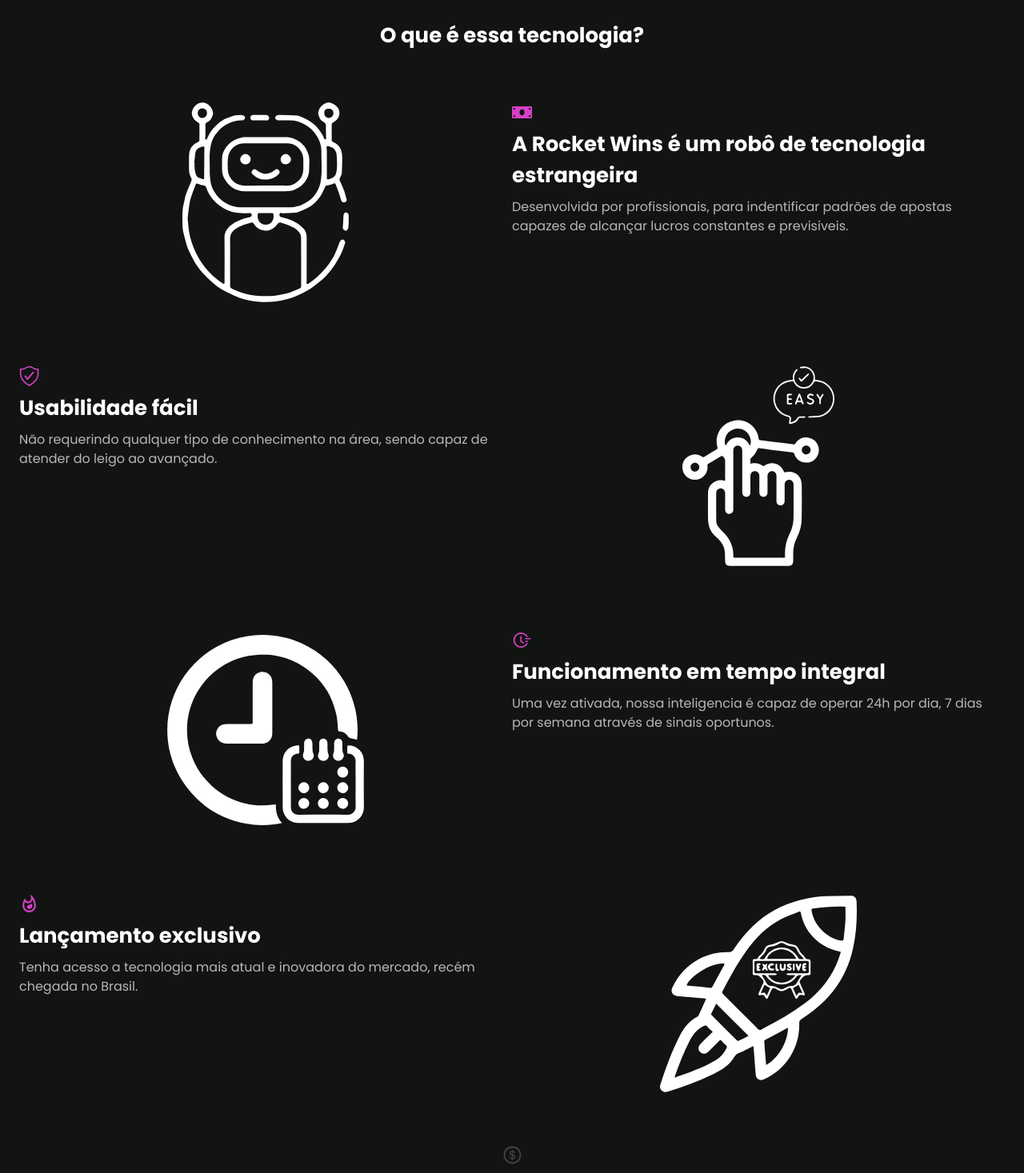
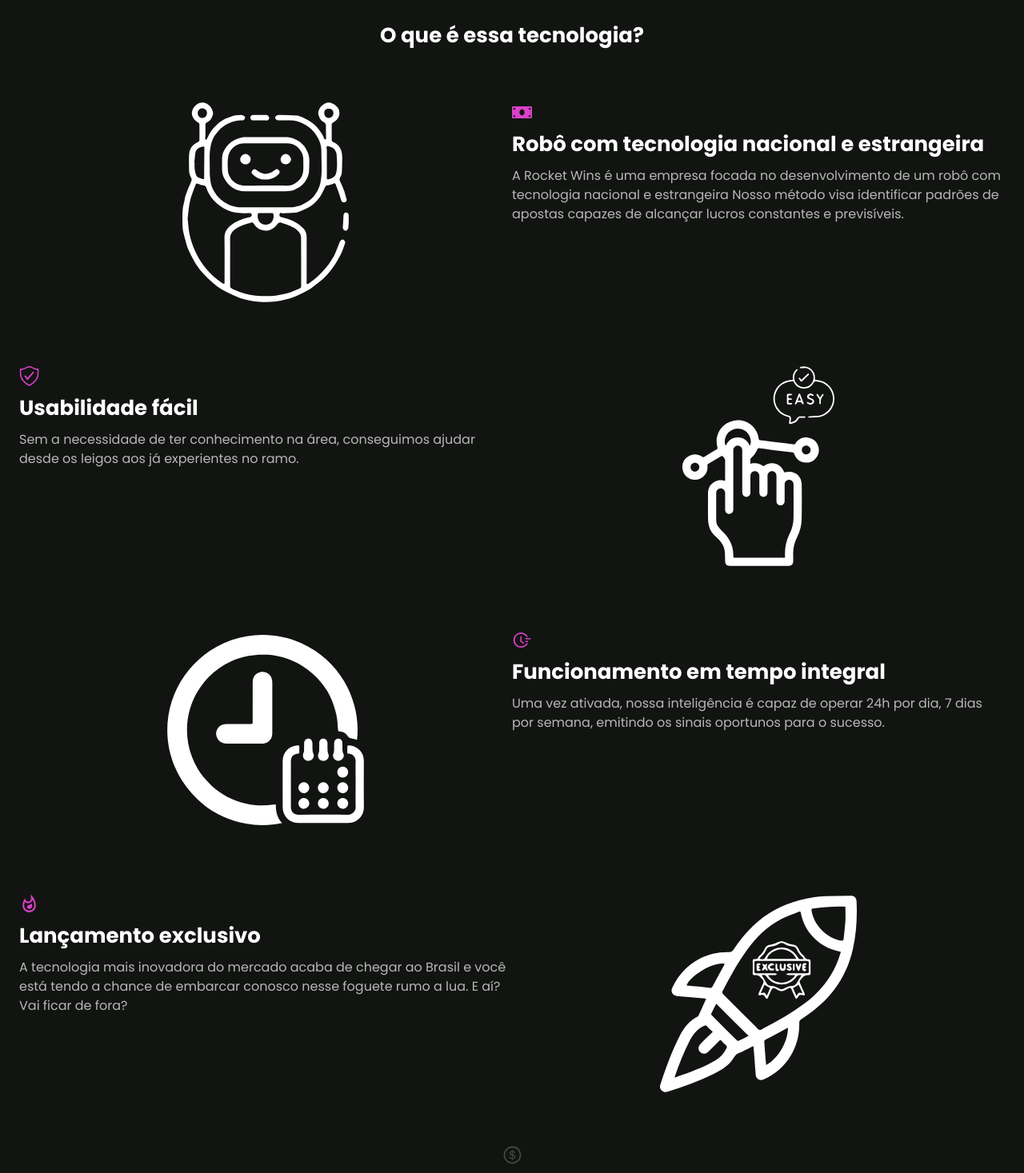
Before and after one commit to AdrianKnapp/boostt, a Next.js app: page / in a window 1280 px wide. Shown: the part 820-2287 px from the top of the page at 80% size. Built offline with nearby package versions, Linux system fonts and the light colour scheme.

Commit message:
Updated benefits

```diff
--- a/src/mocks/benefits.ts
+++ b/src/mocks/benefits.ts
@@ -6,9 +6,9 @@
 const benefitsData = [
   {
     icon: FaMoneyBill,
-    title: 'A Rocket Wins é um robô de tecnologia estrangeira',
+    title: 'Robô com tecnologia nacional e estrangeira',
     description:
-      'Desenvolvida por profissionais, para indentificar padrões de apostas capazes de alcançar lucros constantes e previsiveis.',
+      'A Rocket Wins é uma empresa focada no desenvolvimento de um robô com tecnologia nacional e estrangeira   Nosso método visa identificar padrões de apostas capazes de alcançar lucros constantes e previsíveis.',
     image: {
       src: 'robo.svg',
       alt: 'Robô de tecnologia estrangeira.',
@@ -18,7 +18,7 @@
     icon: VscWorkspaceTrusted,
     title: 'Usabilidade fácil',
     description:
-      'Não requerindo qualquer tipo de conhecimento na área, sendo capaz de atender do leigo ao avançado.',
+      'Sem a necessidade de ter conhecimento na área, conseguimos ajudar desde os leigos aos já experientes no ramo.',
     image: {
       src: 'easy.svg',
       alt: '',
@@ -28,7 +28,7 @@
     icon: AiOutlineFieldTime,
     title: 'Funcionamento em tempo integral',
     description:
-      'Uma vez ativada, nossa inteligencia é capaz de operar 24h por dia, 7 dias por semana através de sinais oportunos.',
+      'Uma vez ativada, nossa inteligência é capaz de operar 24h por dia, 7 dias por semana, emitindo os sinais oportunos para o sucesso.',
     image: {
       src: 'clock.svg',
       alt: '',
@@ -38,7 +38,7 @@
     icon: MdOutlineWhatshot,
     title: 'Lançamento exclusivo',
     description:
-      'Tenha acesso a tecnologia mais atual e inovadora do mercado, recém chegada no Brasil.',
+      'A tecnologia mais inovadora do mercado acaba de chegar ao Brasil e você está tendo a chance de embarcar conosco nesse foguete rumo a lua. E aí? Vai ficar de fora?',
     image: {
       src: 'exclusive.svg',
       alt: '',
```
